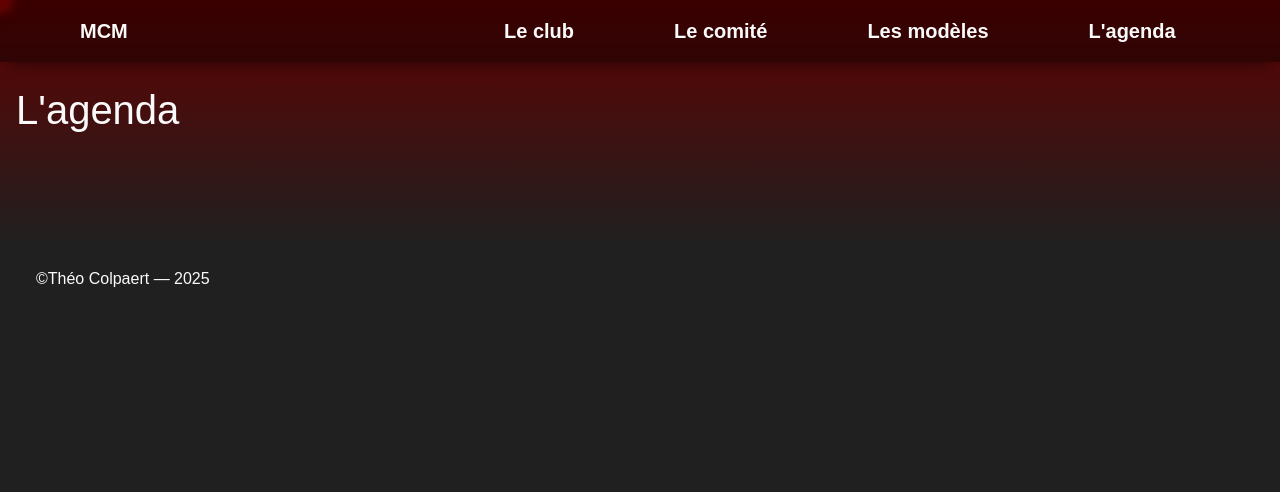
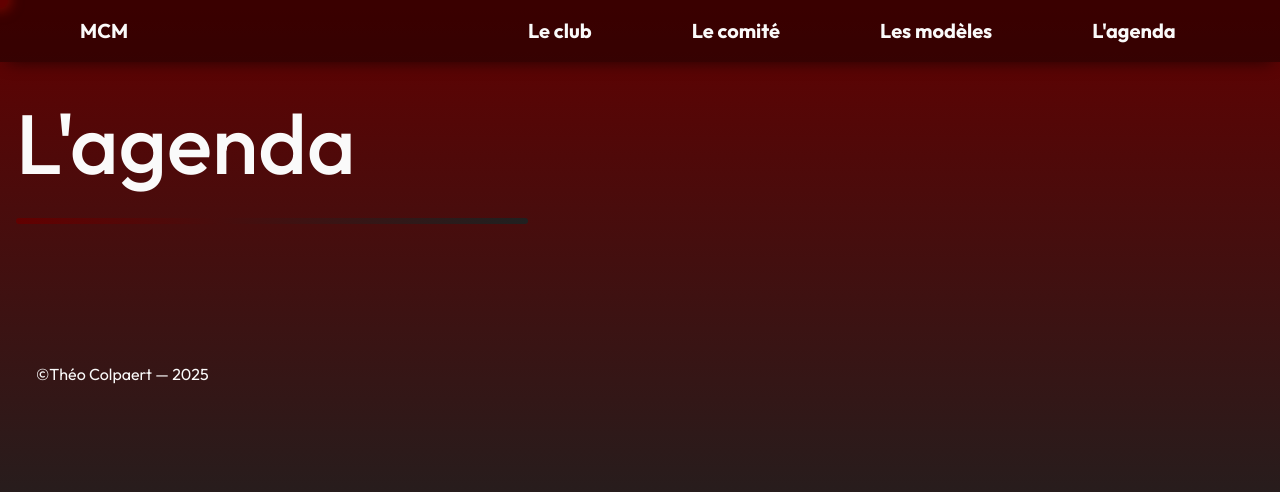
Before and after one commit to Foxx05/MCM, a website: page src/agenda.html in a window 1280 px wide. Drawn offline with nearby package versions, Linux system fonts and the light colour scheme; files that its build step writes are made by us from their sources.

Commit message:
Ajout barre déco sous titre

```diff
--- a/src/agenda.html
+++ b/src/agenda.html
@@ -22,9 +22,9 @@
   <link  rel="stylesheet" href="styles/app.css">
   <script src="scripts/app.js" defer></script>
 
-  <link rel="preconnect" href="https://fonts.googleapis.com">
-  <link rel="preconnect" href="https://fonts.gstatic.com" crossorigin>
-<link href="https://fonts.googleapis.com/css2?family=Sora:wght@100..800&display=swap" rel="stylesheet">
+<link rel="preconnect" href="https://fonts.googleapis.com">
+<link rel="preconnect" href="https://fonts.gstatic.com" crossorigin>
+<link href="https://fonts.googleapis.com/css2?family=Outfit:wght@100..900&display=swap" rel="stylesheet">
 </head>
 
 <body>
--- a/src/styles/app.scss
+++ b/src/styles/app.scss
@@ -1,8 +1,5 @@
 @import 'utils/variables';
 @import 'components/type';
-
-
-// // // // // // // // // // // // // // // // // // // // // // // // // // // // // // // // // // // // // // // // // // // // // // // // // // // portfolio
 
 *{
     box-sizing: border-box;
@@ -179,7 +176,7 @@ button{
 }
 
 .degrade{
-    height: 245px;
+    height: clamp(15.3125rem, 7.7778rem + 34.4444vw, 34.6875rem);
     position: absolute;
     top: 0;
     left: 0;
@@ -190,17 +187,30 @@ button{
 }
 
 .title--big{
-    grid-column: 1/4;
-    z-index: 10;
-    color: #fafafa;
-    margin-top: 80px;
-    font-weight: 500;
+  position: relative;      /* <-- indispensable */
+  display: inline-block;   /* pour que la barre suive la largeur du titre */
+  grid-column: 1/4;
+  margin-top: 80px;
+  font-size: clamp(2.5rem, 1.4306rem + 4.8889vw, 5.25rem);
+  font-weight: 500;
+  color: #fafafa;
+  z-index: 1;              /* au-dessus du fond */
 }
 
 .img--head{
     grid-column: 4/-1;
     margin-top: 95px;
+}
 
+.title--big::after{
+  content: "";
+  position: absolute;
+  left: 0;                             /* démarre au début du titre */
+  top: calc(100% + 12px);              /* sous le titre (plus fiable que bottom) */
+  height: 6px;
+  width: clamp(160px, 40vw, 520px);
+  background: linear-gradient(90deg, #620000, #202020);
+  border-radius: 999px;
 }
 
 .gridcol{
```
Also changed, not shown: src/comite.html (+3 -3 lines), src/index.html (+1 -1 lines), src/modeles.html (+3 -3 lines).
